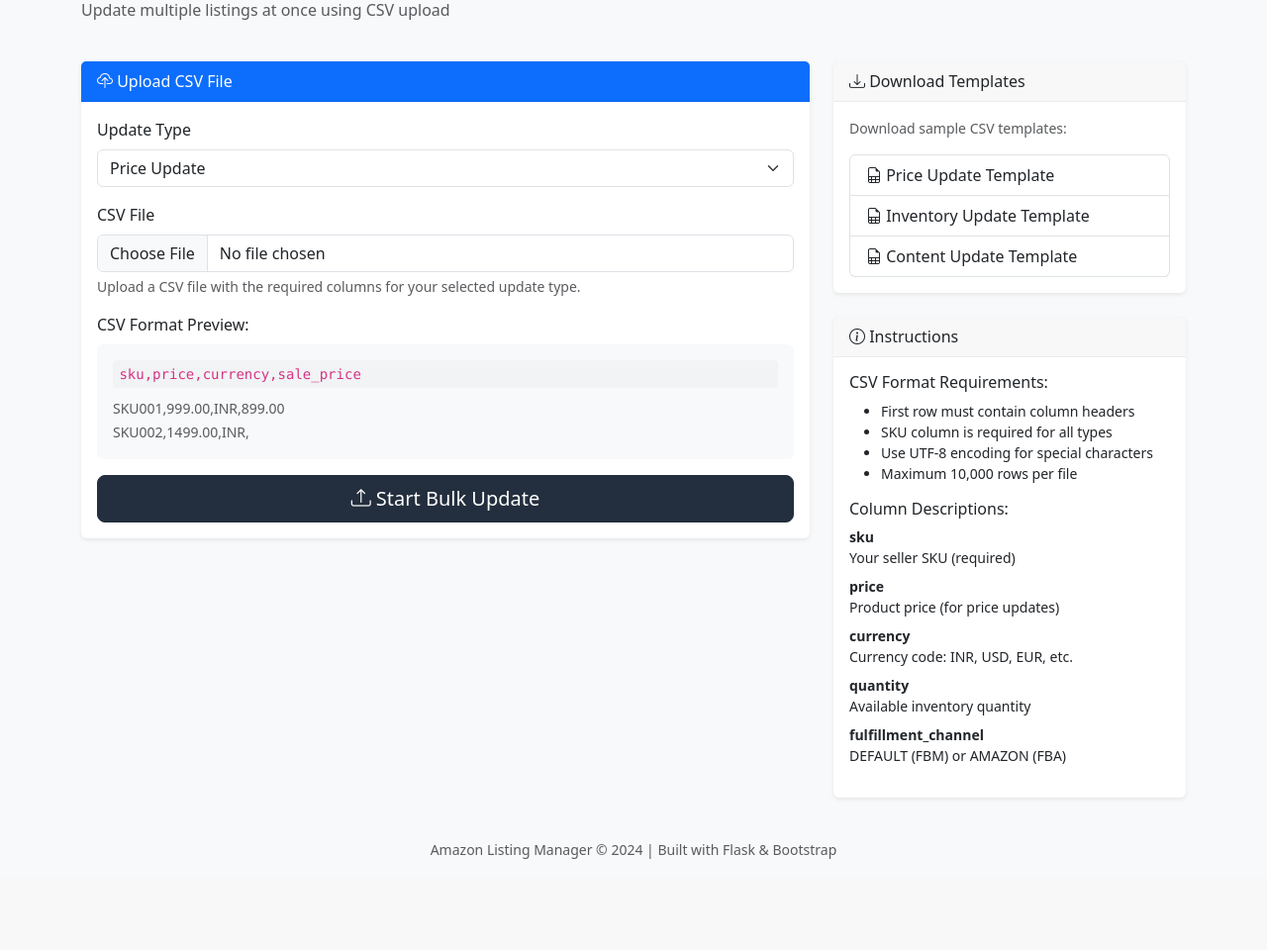
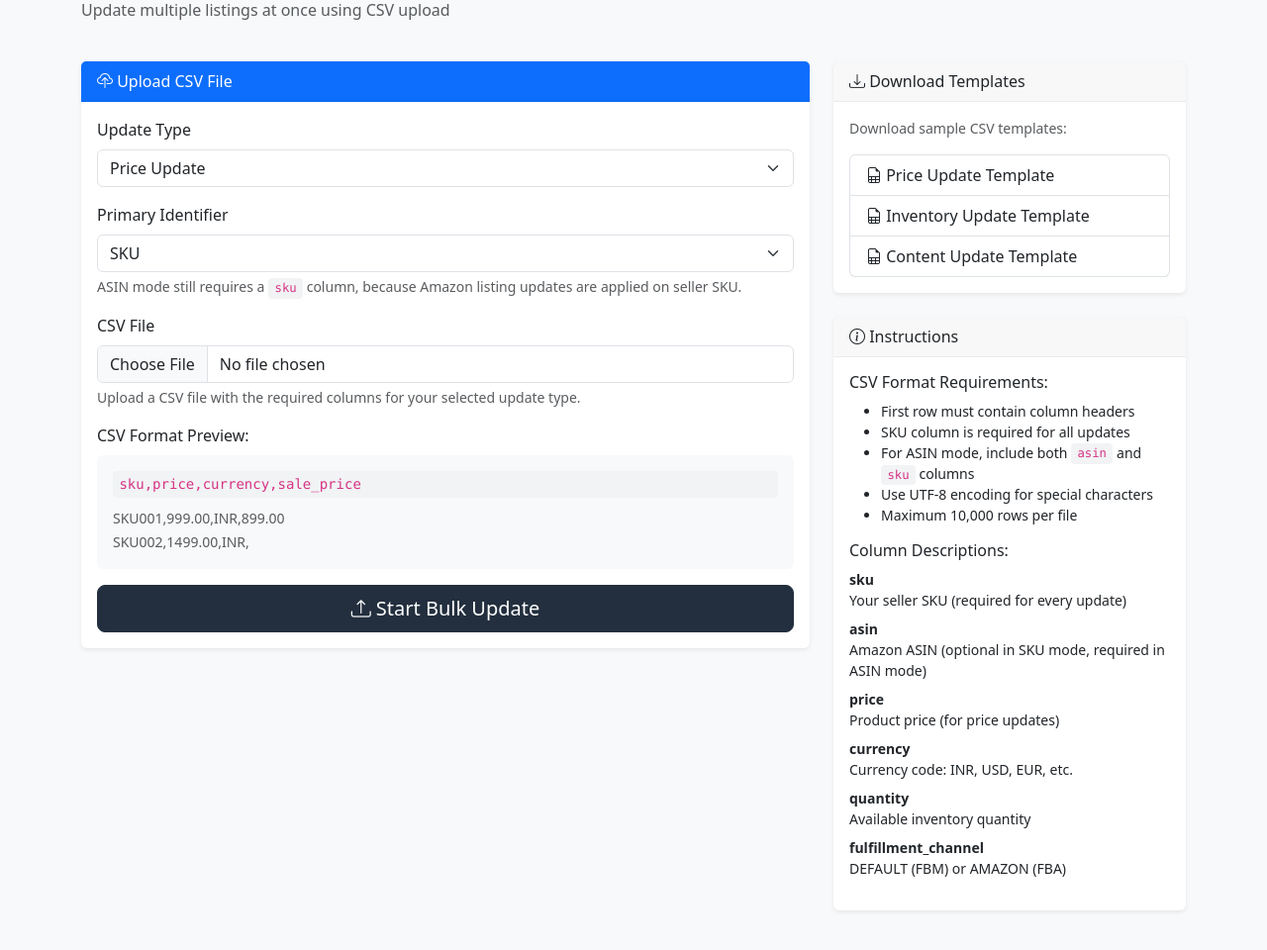
Before and after one commit to rutvijjani/amazon-listing-manager, a Flask app: page /listings/bulk-update in a window 1280 px wide. Shown: the part 144-1104 px from the top of the page at 99% size. Before the commit the page ends 1012 px from the top, so only its background shows below. Run offline with Flask 3, Linux system fonts and the light colour scheme; the visitor is signed in with stand-in values (Sample User, id 1); data that the repository does not hold is empty; some libraries are stand-ins or nearby versions.

Commit message:
Add attribute-based manual and bulk updates

```diff
--- a/app/routes/listings.py
+++ b/app/routes/listings.py
@@ -14,6 +14,27 @@ from app.services.listing_service import ListingService
 from app.models import UpdateLog, BulkUpdateJob
 
 bp = Blueprint('listings', __name__)
+
+
+def _build_content_payload(form, selected_fields):
+    """Build content update payload for only the selected fields."""
+    data = {}
+    normalized_fields = set(selected_fields or [])
+
+    if 'title' in normalized_fields:
+        data['title'] = form.get('title', '').strip()
+    if 'description' in normalized_fields:
+        data['description'] = form.get('description', '').strip()
+    if 'bullet_points' in normalized_fields:
+        data['bullet_points'] = [
+            bp.strip() for bp in form.get('bullet_points', '').split('\n') if bp.strip()
+        ]
+    if 'search_terms' in normalized_fields:
+        data['search_terms'] = [
+            term.strip() for term in form.get('search_terms', '').split(',') if term.strip()
+        ]
+
+    return data
 
 
 @bp.route('/')
@@ -136,6 +157,87 @@ def edit(sku):
     return render_template('listings/edit.html', listing=listing, sku=sku)
 
 
+@bp.route('/manual-update', methods=['GET', 'POST'])
+@login_required
+def manual_update():
+    """Manual single-item update, starting from SKU or ASIN."""
+    service = ListingService(current_user)
+
+    if not service.is_connected():
+        flash('Please connect your Amazon account first', 'warning')
+        return redirect(url_for('dashboard.amazon_settings'))
+
+    asin = request.values.get('asin', '').strip()
+    sku = request.values.get('sku', '').strip()
+    listing = {}
+    catalog_item = None
+
+    if sku:
+        try:
+            listing = service.get_listing_by_sku(sku)
+            asin = asin or (listing.get('asin') or '')
+        except Exception as e:
+            flash(f'Could not load listing by SKU: {str(e)}', 'warning')
+            listing = {'sku': sku, 'asin': asin}
+
+    if asin and not listing.get('title'):
+        try:
+            catalog_item = service.get_item_details(asin)
+        except Exception as e:
+            flash(f'Could not load catalog item by ASIN: {str(e)}', 'warning')
+
+    if request.method == 'POST':
+        update_type = request.form.get('update_type')
+        sku = request.form.get('sku', '').strip()
+        asin = request.form.get('asin', '').strip()
+
+        if not sku:
+            flash('Seller SKU is required for updates, even when you start from ASIN.', 'danger')
+            return render_template(
+                'listings/manual_update.html',
+                listing=listing,
+                catalog_item=catalog_item,
+                sku=sku,
+                asin=asin,
+            )
+
+        try:
+            if update_type == 'price':
+                price = float(request.form.get('price', 0))
+                currency = request.form.get('currency', 'INR')
+                sale_price = request.form.get('sale_price', '').strip()
+                sale_price = float(sale_price) if sale_price else None
+                service.update_price(sku, price, currency, sale_price)
+                flash('Price updated successfully!', 'success')
+
+            elif update_type == 'inventory':
+                quantity = int(request.form.get('quantity', 0))
+                channel = request.form.get('fulfillment_channel', 'DEFAULT')
+                service.update_inventory(sku, quantity, channel)
+                flash('Inventory updated successfully!', 'success')
+
+            elif update_type == 'content':
+                selected_fields = request.form.getlist('content_fields')
+                if not selected_fields:
+                    raise Exception('Select at least one content attribute to update')
+                data = _build_content_payload(request.form, selected_fields)
+                service.update_content(sku, data)
+                flash('Selected content attributes updated successfully!', 'success')
+
+            return redirect(url_for('listings.manual_update', sku=sku, asin=asin))
+        except Exception as e:
+            current_app.logger.exception("Manual listing update failed")
+            flash(f'Update failed: {str(e)}', 'danger')
+
+    return render_template(
+        'listings/manual_update.html',
+        listing=listing,
+        catalog_item=catalog_item,
+        sku=sku,
+        asin=asin,
+    )
+
+
 @bp.route('/bulk-update', methods=['GET', 'POST'])
 @login_required
 def bulk_update():
@@ -158,6 +260,8 @@ def bulk_update():
             return redirect(url_for('listings.bulk_update'))
 
         operation_type = request.form.get('operation_type', 'price')
+        identifier_type = request.form.get('identifier_type', 'sku')
+        content_fields = request.form.getlist('content_fields')
 
         try:
             # Read CSV
@@ -167,6 +271,10 @@ def bulk_update():
 
             if not csv_data:
                 flash('CSV file is empty', 'danger')
+                return redirect(url_for('listings.bulk_update'))
+
+            if operation_type == 'content' and not content_fields:
+                flash('Select at least one content attribute for bulk content update', 'danger')
                 return redirect(url_for('listings.bulk_update'))
 
             # Create bulk job
@@ -183,9 +291,20 @@ def bulk_update():
 
             for i, row in enumerate(csv_data):
                 try:
-                    sku = row.get('sku')
+                    asin = (row.get('asin') or '').strip()
+                    sku = (row.get('sku') or '').strip()
+
+                    if identifier_type == 'asin' and not asin:
+                        errors.append({'row': i+1, 'error': 'ASIN is required'})
+                        failed_count += 1
+                        continue
+
                     if not sku:
-                        errors.append({'row': i+1, 'error': 'SKU is required'})
+                        errors.append({
+                            'row': i+1,
+                            'asin': asin or None,
+                            'error': 'SKU is required because Amazon listing updates are seller-SKU based'
+                        })
                         failed_count += 1
                         continue
 
@@ -205,16 +324,26 @@ def bulk_update():
                         )
 
                     elif operation_type == 'content':
-                        service.update_content(sku, {
-                            'title': row.get('title'),
-                            'description': row.get('description'),
-                            'bullet_points': row.get('bullet_points', '').split('|') if row.get('bullet_points') else None
-                        })
+                        data = {}
+                        if 'title' in content_fields:
+                            data['title'] = (row.get('title') or '').strip()
+                        if 'description' in content_fields:
+                            data['description'] = (row.get('description') or '').strip()
+                        if 'bullet_points' in content_fields:
+                            data['bullet_points'] = [bp.strip() for bp in (row.get('bullet_points') or '').split('|') if bp.strip()]
+                        if 'search_terms' in content_fields:
+                            data['search_terms'] = [term.strip() for term in (row.get('search_terms') or '').split('|') if term.strip()]
+                        service.update_content(sku, data)
 
                     success_count += 1
 
                 except Exception as e:
-                    errors.append({'row': i+1, 'sku': row.get('sku'), 'error': str(e)})
+                    errors.append({
+                        'row': i+1,
+                        'asin': row.get('asin'),
+                        'sku': row.get('sku'),
+                        'error': str(e)
+                    })
                     failed_count += 1
 
             # Update job status
--- a/app/templates/listings/bulk_update.html
+++ b/app/templates/listings/bulk_update.html
@@ -27,6 +27,47 @@
                             <option value="inventory">Inventory Update</option>
                             <option value="content">Content Update</option>
                         </select>
+                    </div>
+
+                    <div class="mb-3">
+                        <label for="identifier_type" class="form-label">Primary Identifier</label>
+                        <select class="form-select" id="identifier_type" name="identifier_type" required>
+                            <option value="sku">SKU</option>
+                            <option value="asin">ASIN</option>
+                        </select>
+                        <div class="form-text">
+                            ASIN mode still requires a <code>sku</code> column, because Amazon listing updates are applied on seller SKU.
+                        </div>
+                    </div>
+
+                    <div class="mb-3 d-none" id="content-fields-box">
+                        <label class="form-label">Content Attributes To Update</label>
+                        <div class="row g-2">
+                            <div class="col-md-6">
+                                <div class="form-check">
+                                    <input class="form-check-input" type="checkbox" name="content_fields" value="title" id="bulk-field-title">
+                                    <label class="form-check-label" for="bulk-field-title">Title</label>
+                                </div>
+                            </div>
+                            <div class="col-md-6">
+                                <div class="form-check">
+                                    <input class="form-check-input" type="checkbox" name="content_fields" value="description" id="bulk-field-description">
+                                    <label class="form-check-label" for="bulk-field-description">Description</label>
+                                </div>
+                            </div>
+                            <div class="col-md-6">
+                                <div class="form-check">
+                                    <input class="form-check-input" type="checkbox" name="content_fields" value="bullet_points" id="bulk-field-bullets">
+                                    <label class="form-check-label" for="bulk-field-bullets">Bullet Points</label>
+                                </div>
+                            </div>
+                            <div class="col-md-6">
+                                <div class="form-check">
+                                    <input class="form-check-input" type="checkbox" name="content_fields" value="search_terms" id="bulk-field-search-terms">
+                                    <label class="form-check-label" for="bulk-field-search-terms">Search Terms</label>
+                                </div>
+                            </div>
+                        </div>
                     </div>
 
                     <div class="mb-3">
@@ -91,7 +132,8 @@
                 <h6>CSV Format Requirements:</h6>
                 <ul class="small">
                     <li>First row must contain column headers</li>
-                    <li>SKU column is required for all types</li>
+                    <li>SKU column is required for all updates</li>
+                    <li>For ASIN mode, include both <code>asin</code> and <code>sku</code> columns</li>
                     <li>Use UTF-8 encoding for special characters</li>
                     <li>Maximum 10,000 rows per file</li>
                 </ul>
@@ -99,7 +141,10 @@
                 <h6 class="mt-3">Column Descriptions:</h6>
                 <dl class="small">
                     <dt>sku</dt>
-                    <dd>Your seller SKU (required)</dd>
+                    <dd>Your seller SKU (required for every update)</dd>
+
+                    <dt>asin</dt>
+                    <dd>Amazon ASIN (optional in SKU mode, required in ASIN mode)</dd>
 
                     <dt>price</dt>
                     <dd>Product price (for price updates)</dd>
@@ -195,25 +240,46 @@
 document.getElementById('operation_type').addEventListener('change', function() {
     const preview = document.getElementById('format-preview');
     const type = this.value;
+    const identifierType = document.getElementById('identifier_type').value;
+    const contentFieldsBox = document.getElementById('content-fields-box');
+
+    contentFieldsBox.classList.toggle('d-none', type !== 'content');
 
     if (type === 'price') {
-        preview.innerHTML = `
+        preview.innerHTML = identifierType === 'asin' ? `
+            <code class="d-block mb-2">asin,sku,price,currency,sale_price</code>
+            <small class="text-muted">B0XXXXXXX,SKU001,999.00,INR,899.00</small><br>
+            <small class="text-muted">B0YYYYYYY,SKU002,1499.00,INR,</small>
+        ` : `
             <code class="d-block mb-2">sku,price,currency,sale_price</code>
             <small class="text-muted">SKU001,999.00,INR,899.00</small><br>
             <small class="text-muted">SKU002,1499.00,INR,</small>
         `;
     } else if (type === 'inventory') {
-        preview.innerHTML = `
+        preview.innerHTML = identifierType === 'asin' ? `
+            <code class="d-block mb-2">asin,sku,quantity,fulfillment_channel</code>
+            <small class="text-muted">B0XXXXXXX,SKU001,100,DEFAULT</small><br>
+            <small class="text-muted">B0YYYYYYY,SKU002,50,AMAZON</small>
+        ` : `
             <code class="d-block mb-2">sku,quantity,fulfillment_channel</code>
             <small class="text-muted">SKU001,100,DEFAULT</small><br>
             <small class="text-muted">SKU002,50,AMAZON</small>
         `;
     } else if (type === 'content') {
-        preview.innerHTML = `
-            <code class="d-block mb-2">sku,title,description,bullet_points</code>
-            <small class="text-muted">SKU001,Product Title,Description,Point 1|Point 2|Point 3</small>
+        preview.innerHTML = identifierType === 'asin' ? `
+            <code class="d-block mb-2">asin,sku,title,description,bullet_points,search_terms</code>
+            <small class="text-muted">B0XXXXXXX,SKU001,Product Title,Description,Point 1|Point 2,new keyword|another keyword</small>
+        ` : `
+            <code class="d-block mb-2">sku,title,description,bullet_points,search_terms</code>
+            <small class="text-muted">SKU001,Product Title,Description,Point 1|Point 2,new keyword|another keyword</small>
         `;
     }
 });
+
+document.getElementById('identifier_type').addEventListener('change', function() {
+    document.getElementById('operation_type').dispatchEvent(new Event('change'));
+});
+
+document.getElementById('operation_type').dispatchEvent(new Event('change'));
 </script>
 {% endblock %}
--- a/app/templates/listings/detail.html
+++ b/app/templates/listings/detail.html
@@ -94,8 +94,8 @@
                     <div class="col-md-6">
                         <h6>Quick Update</h6>
                         <p class="small text-muted">Update this product's listing on Amazon</p>
-                        <a href="{{ url_for('listings.edit', sku=item.asin) }}" class="btn btn-primary">
-                            <i class="bi bi-pencil"></i> Edit Listing
+                        <a href="{{ url_for('listings.manual_update', asin=item.asin) }}" class="btn btn-primary">
+                            <i class="bi bi-pencil"></i> Manual Update
                         </a>
                     </div>
                     <div class="col-md-6">
```
Also changed, not shown: app/templates/listings/manual_update.html (added, +229 -0 lines).
